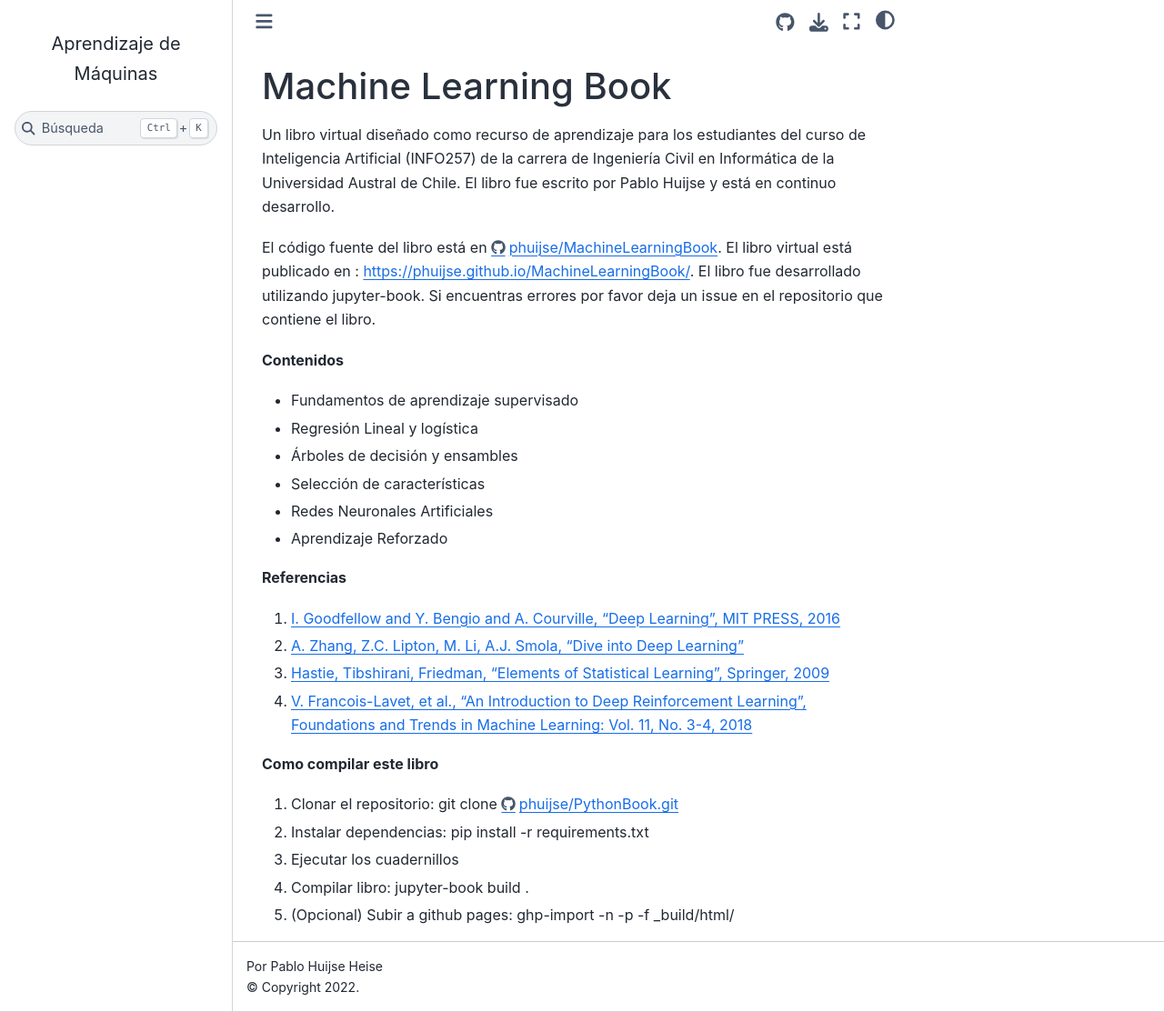
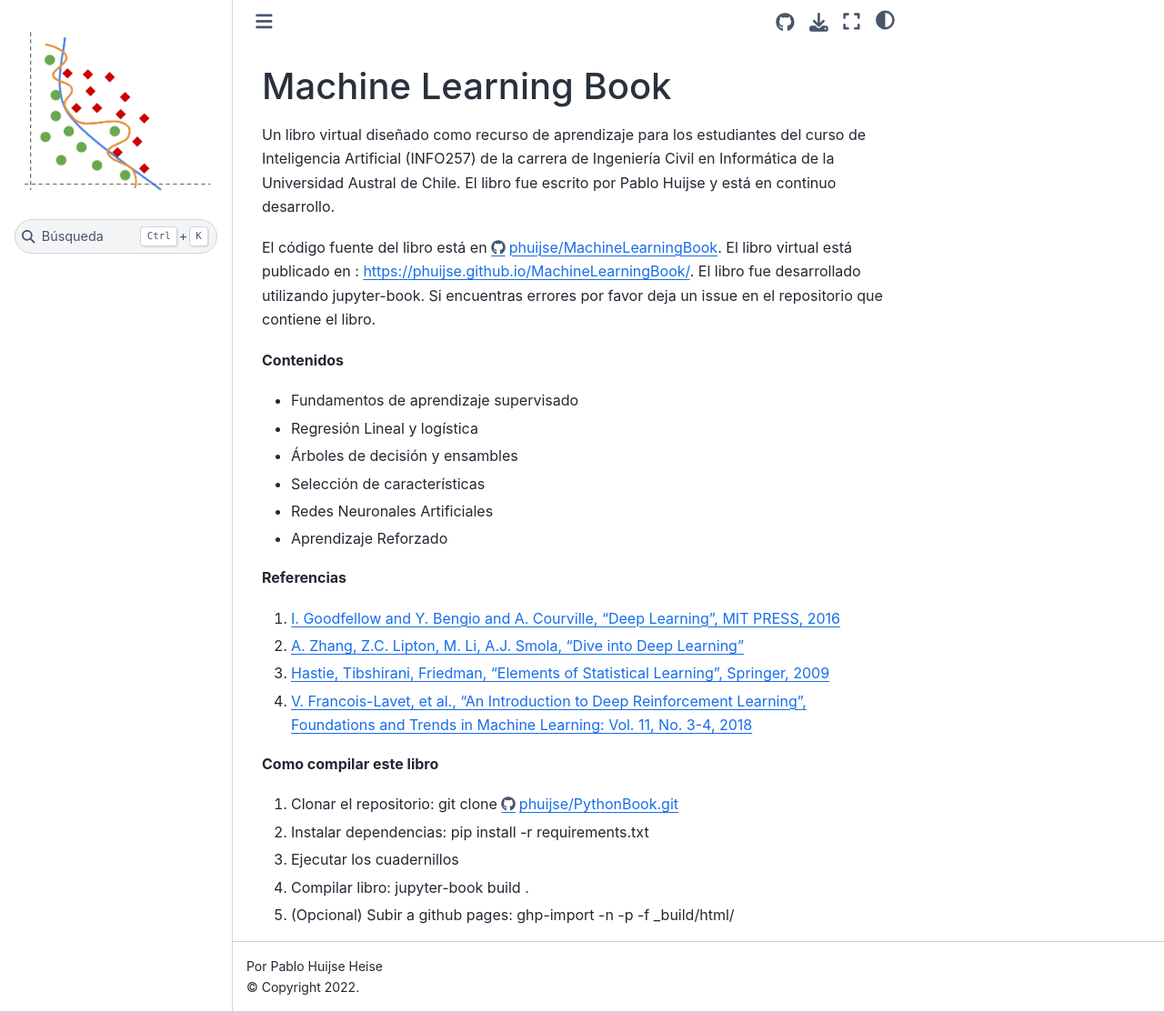
Before and after one commit to phuijse/MachineLearningBook, a Jupyter Book: the page built from README.md, in a window 1280 px wide and 1113 px high. Shown: the whole window at 91% size. Built offline with Jupyter Book 1.0.4 settings and Sphinx 7.4.7 and the Sphinx Book theme 1.1.4, drawn with Linux system fonts in a browser that asks for light colours; pages that are not in the unit, such as notebooks, are missing from menus.

Commit message:
Preliminary logo

```diff
--- a/_config.yml
+++ b/_config.yml
@@ -2,7 +2,7 @@
 title: Aprendizaje de Máquinas
 author: Pablo Huijse Heise
 copyright: "2022"
-#logo: logo.png
+logo: logo.png
 only_build_toc_files: true
 
 execute:
```
Also changed, not shown: logo.png (added).
